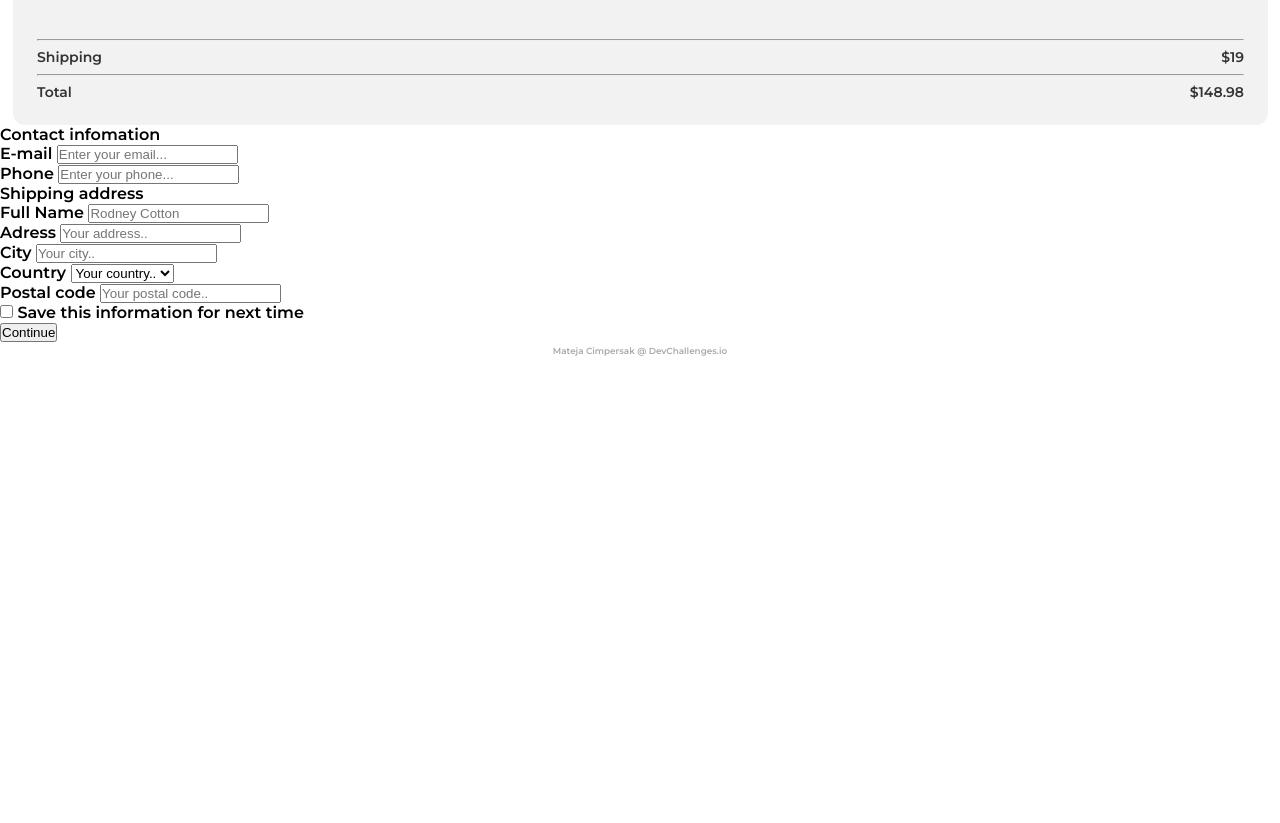
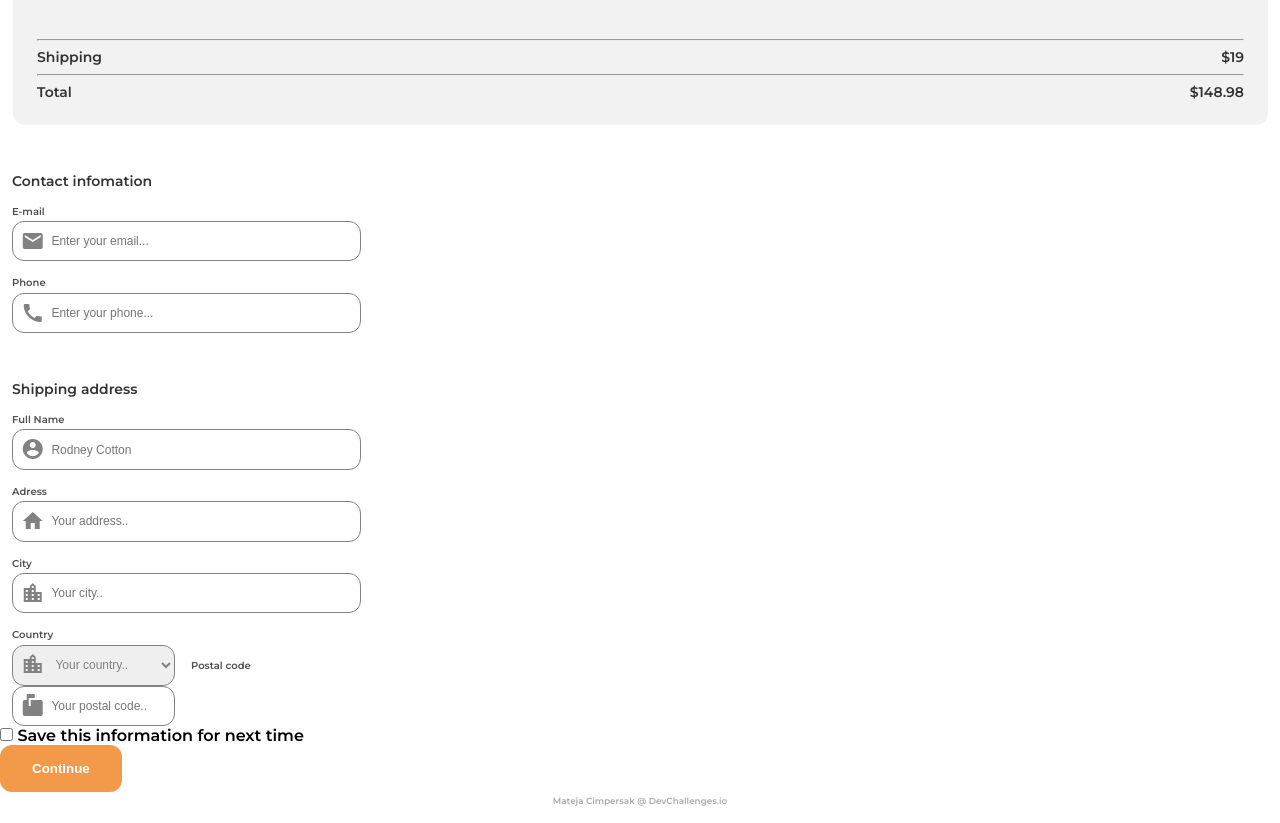
Before and after one commit to MatejaC/devchallenges-checkout-page, a plain HTML site: page index.html in a window 1280 px wide. Shown: the part 1120-1943 px from the top of the page. Before the commit the page ends 1492 px from the top, so only its background shows below. Drawn offline with Linux system fonts and the light colour scheme.

Commit message:
aligning styling and properties for forms up to postal code

```diff
--- a/index.html
+++ b/index.html
@@ -49,59 +49,65 @@
     <h3 class="total">Total<span>$148.98</span></h3>
 
   </section>
+  <section class="forms">
+    <h4 class="contact-info">Contact infomation</h4>
 
-  <h4>Contact infomation</h4>
-  <div>
-    <label for="e-mail">E-mail</label>
-    <input type="text" id="e-mail" name="e-mail adress" placeholder="Enter your email...">
-  </div>
 
-  <div>
-    <label for="phone">Phone</label>
-    <input type="text" id="phone" name="phone number" placeholder="Enter your phone...">
-  </div>
+    <label class="input-container" for="e-mail">E-mail</label> <br>
+    <i class="material-icons icon md-24">email</i>
+    <input class="input-form" type="text" id="e-mail" name="e-mail adress" placeholder="Enter your email..." required>
 
-  <h4>Shipping address</h4>
 
-  <div>
-    <label for="fullname">Full Name</label>
-    <input type="text" id="fullname" name="fulltname" placeholder="Rodney Cotton">
-  </div>
+    <div>
+      <label class="input-container" for="phone">Phone</label> <br>
+      <i class="material-icons md-24 icon">call</i>
+      <input class="input-form" type="text" id="phone" name="phone number" placeholder="Enter your phone..." required>
+    </div>
 
-  <div>
-    <label for="adress">Adress</label>
-    <input type="text" id="adress" name="adress" placeholder="Your address..">
-  </div>
+    <h4 class="shipping-adress">Shipping address</h4>
 
-  <div>
-    <label for="city">City</label>
-    <input type="text" id="city" name="city" placeholder="Your city..">
-  </div>
+    <div>
+      <label class="input-container" for="fullname">Full Name</label> <br>
 
-  <div>
-    <label for="country">Country</label>
+      <i class="material-icons md-24 icon">account_circle</i>
+      <input class="input-form" type="text" id="fullname" name="fulltname" placeholder="Rodney Cotton" required>
+    </div>
+    <div>
+      <label class="input-container" for="adress">Adress</label> <br>
+      <i class="material-icons md-24 icon">home</i>
+      <input class="input-form" type="text" id="adress" name="adress" placeholder="Your address.." required>
+    </div>
 
-    <select id="country-select" name="country-select">
+    <div>
+      <label class="input-container" for="city">City</label><br>
+
+      <i class="material-icons md-24 icon">location_city</i>
+      <input class="input-form" type="text" id="city" name="city" placeholder="Your city.." required>
+    </div>
+
+
+    <label class="input-container" for="country">Country</label> <br>
+    <i class="material-icons md-24 icon">location_city</i>
+    <select name="country" id="country-select">
       <option value="">Your country..</option>
       <option value="au">Australia</option>
       <option value="ca">Canada</option>
       <option value="usa">USA</option>
     </select>
 
-  </div>
+    <label class="input-container" for="postal-code">Postal code</label> <br>
+    <i class="material-icons md-24 icon">markunread_mailbox</i>
 
-  <div>
-    <label for="postal-code">Postal code</label>
-    <input type="text" id="postal-code" name="postal-code" placeholder="Your postal code..">
-  </div>
-
-  <div>
-    <input type="checkbox" id="save_info" name="save_info">
-    <label for="save_info">Save this information for next time</label>
-  </div>
+    <input class="postal-code" type="text" id="postal-code" name="postal-code" placeholder="Your postal code..">
 
 
-  <input type="button" value="Continue">
+    <div>
+      <input type="checkbox" id="save_info" name="save_info">
+      <label for="save_info">Save this information for next time</label>
+    </div>
+  </section>
+
+  <input class="continue" type="button" value="Continue">
 
 
   <footer><a href="https://github.com/MatejaC/devchallenges-checkout-page">Mateja Cimpersak @
--- a/scss/style.scss
+++ b/scss/style.scss
@@ -279,11 +279,9 @@ input.qtyminus {
  font-size: 14px;
  line-height: 17px;
  color: $gray1;
- font-weight: 600;
  margin: 0rem 1.5rem 0rem 1.5rem;
 }
 span {
- font-weight: 600;
  float: right;
 }
 
@@ -291,30 +289,105 @@ span {
  font-size: 14px;
  line-height: 17px;
  color: $gray1;
- font-weight: 600;
  margin: 0rem 1.5rem 1.5rem 1.5rem;
 }
+
 /* forms */
+.contact-info,
+.shipping-adress {
+ font-size: 14px;
+ line-height: 17px;
+ color: $gray1;
+ margin: 3rem 0 0rem 0.75rem;
+}
+.forms i {
+ position: absolute;
+}
 
-/* input[type="text"],
-select {
+.forms {
  width: 100%;
- padding: 12px 20px;
- margin: 8px 0;
+ margin: 0 0.75rem 0 0;
+}
+
+.icon {
+ padding: 8px;
+ margin-left: 0.8rem;
+ color: $gray3-border-placeholder-icons;
+}
+.input-container {
  display: inline-block;
- border: 1px solid #ccc;
+ font-weight: 600;
+ font-size: 10px;
+ line-height: 12px;
+ color: $gray2-email;
+ transform: rotate(-0.02deg);
+ margin: 1rem 0 0.2rem 0.75rem;
+}
+
+.input-form {
+ display: inline-block;
+ border: 1px solid $gray3-border-placeholder-icons;
  border-radius: 4px;
  box-sizing: border-box;
+ width: 349.25px;
+ height: 40.56px;
+ border-radius: 12px;
+ font-size: 12px;
+ line-height: 15px;
+ color: $gray3-border-placeholder-icons;
+ margin: 0rem 0.75rem 0rem 0.75rem;
+ padding-left: 2.4rem;
+}
+.section-country-post {
+ display: grid;
+ grid-template-columns: 1fr 1fr;
+}
+.postal-code {
+ display: inline-block;
+ border: 1px solid $gray3-border-placeholder-icons;
+ border-radius: 4px;
+ box-sizing: border-box;
+ width: 162.98px;
+ height: 40.56px;
+ border-radius: 12px;
+ font-size: 12px;
+ line-height: 15px;
+ color: $gray3-border-placeholder-icons;
+ margin: 0rem 0.75rem 0rem 0.75rem;
+ padding-left: 2.4rem;
 }
 
-select {
+select.input-container {
  width: 100%;
  padding: 16px 20px;
  border: none;
  border-radius: 4px;
-} */
+}
 
-/* input[type="button"] {
+#country-select {
+ line-height: 15px;
+ color: $gray3-border-placeholder-icons;
+ display: inline-block;
+ border: 1px solid $gray3-border-placeholder-icons;
+ border-radius: 4px;
+ box-sizing: border-box;
+ width: 162.98px;
+ height: 40.56px;
+ border-radius: 12px;
+ font-size: 12px;
+ line-height: 15px;
+ margin-left: 0.75rem;
+ padding-left: 2.4rem;
+}
+
+.country {
+ font-weight: 600;
+ font-size: 10px;
+ line-height: 12px;
+ color: $gray2-email;
+}
+
+input[type="button"].continue {
  background-color: $orange;
  border: none;
  color: white;
@@ -323,7 +396,7 @@ select {
  text-decoration: none;
  cursor: pointer;
  border-radius: 12px;
-} */
+}
 
 footer {
  font-family: $font;
```
Also changed, not shown: scss/style.css, 1 other file.
